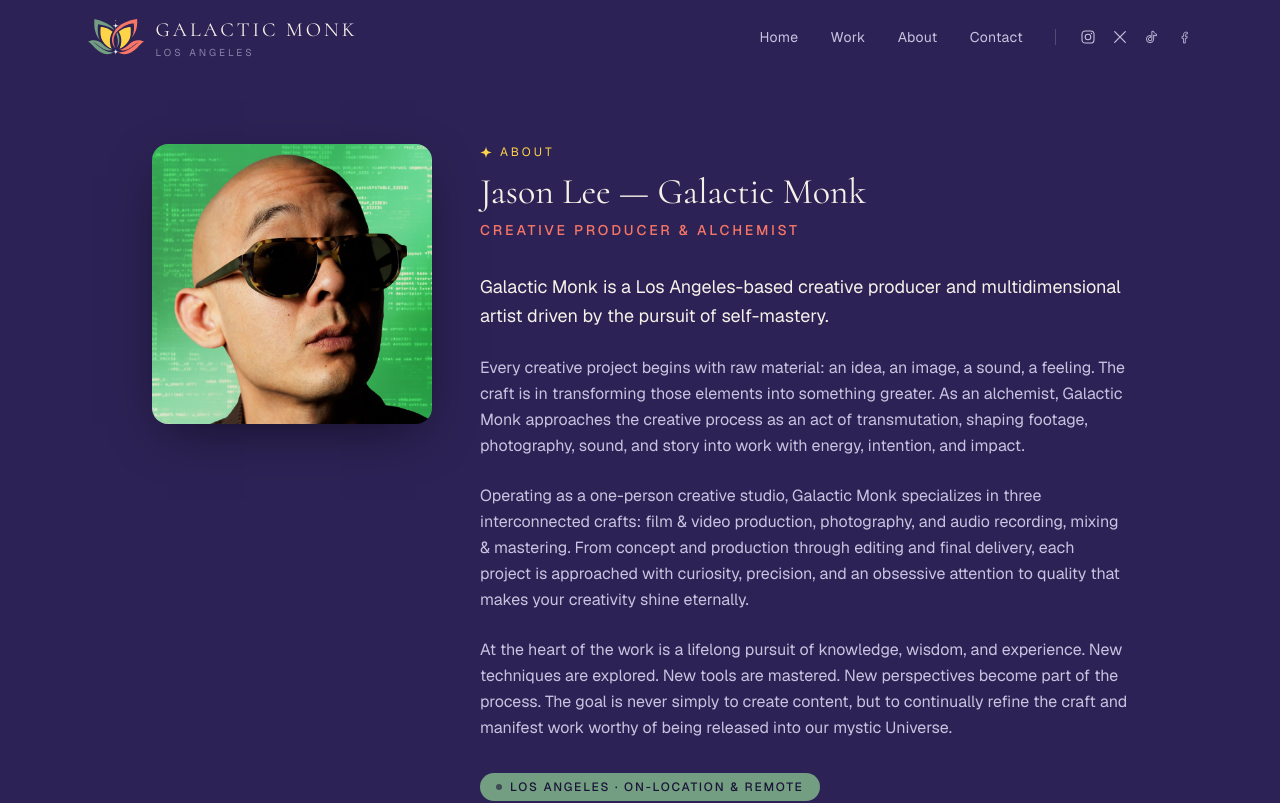
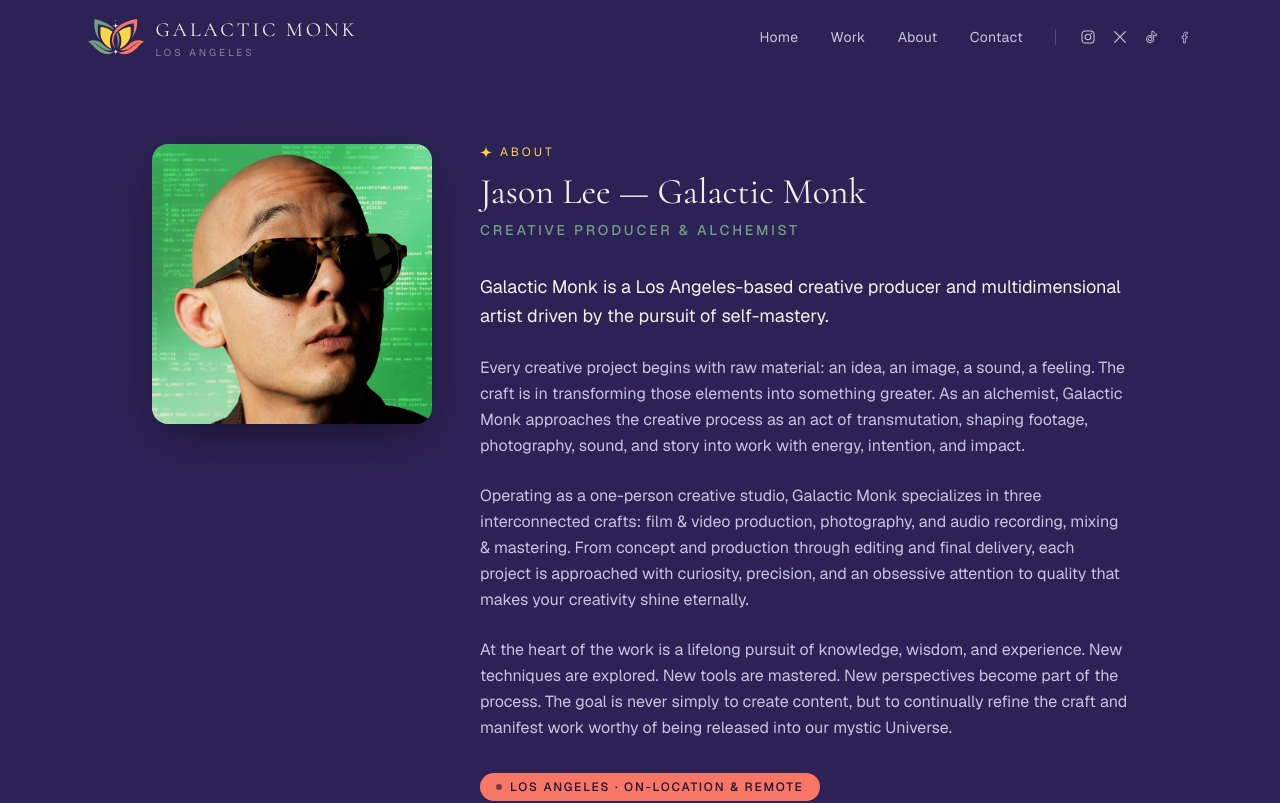
Before and after one commit to TheGalacticMonk/galacticmonk, a Next.js app: page /about in a window 1280 px wide. Shown: the top 803 px of the page. Built offline with nearby package versions, Linux system fonts and the light colour scheme.

Commit message:
Update website

```diff
--- a/src/app/about/page.tsx
+++ b/src/app/about/page.tsx
@@ -28,7 +28,7 @@ export default function AboutPage() {
 
         <div>
           <SectionHeading eyebrow="About" title="Jason Lee — Galactic Monk" />
-          <p className="mt-2 text-sm font-medium uppercase tracking-[0.2em] text-coral">
+          <p className="mt-2 text-sm font-medium uppercase tracking-[0.2em] text-sage">
             Creative Producer &amp; Alchemist
           </p>
 
@@ -65,7 +65,7 @@ export default function AboutPage() {
             </p>
           </div>
 
-          <div className="mt-8 inline-flex items-center gap-2 rounded-full bg-sage px-4 py-1.5 text-xs font-medium uppercase tracking-[0.15em] text-ink-deep">
+          <div className="mt-8 inline-flex items-center gap-2 rounded-full bg-coral px-4 py-1.5 text-xs font-medium uppercase tracking-[0.15em] text-ink-deep">
             <span className="h-1.5 w-1.5 rounded-full bg-ink-deep/60" />
             Los Angeles · On-Location &amp; Remote
           </div>
```
